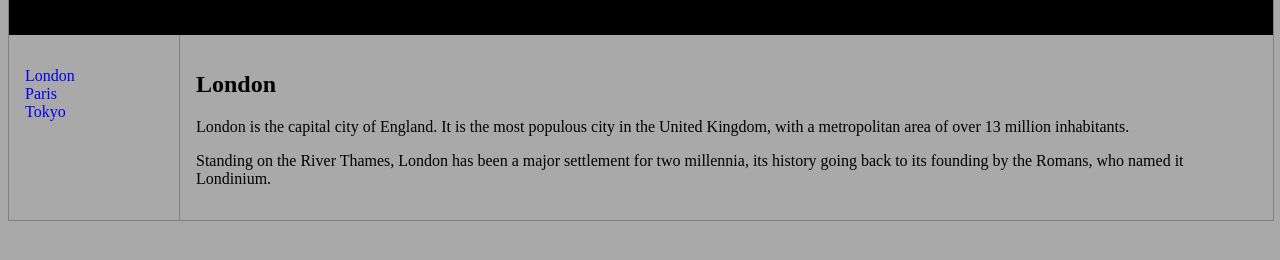
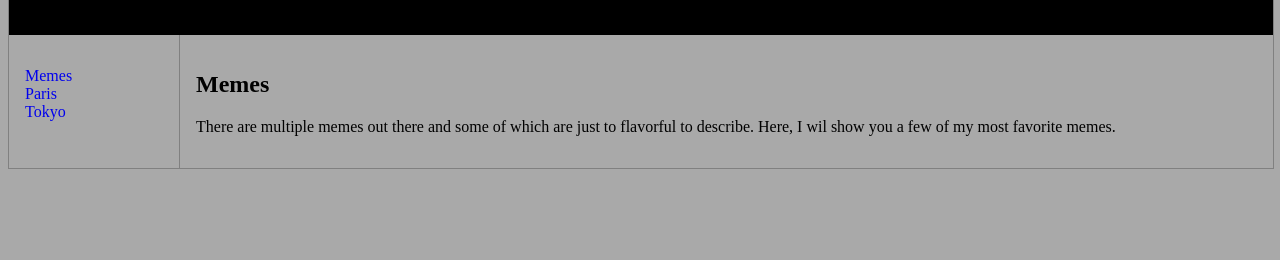
Before and after one commit to TonyGunk/TonyGunk.github.io, a plain HTML site: page index.html in a window 1280 px wide. Shown: the part 192-452 px from the top of the page. Drawn offline with Linux system fonts and the light colour scheme.

Commit message:
edited the content

```diff
--- a/index.html
+++ b/index.html
@@ -62,16 +62,15 @@ article {
 
 <nav>
   <ul>
-    <li><a href="#">London</a></li>
+    <li><a href="#">Memes</a></li>
     <li><a href="#">Paris</a></li>
     <li><a href="#">Tokyo</a></li>
   </ul>
 </nav>
 
 <article>
-  <h1>London</h1>
-  <p>London is the capital city of England. It is the most populous city in the  United Kingdom, with a metropolitan area of over 13 million inhabitants.</p>
-  <p>Standing on the River Thames, London has been a major settlement for two millennia, its history going back to its founding by the Romans, who named it Londinium.</p>
+  <h1>Memes</h1>
+  <p>There are multiple memes out there and some of which are just to flavorful to describe. Here, I wil show you a few of my most favorite memes.</p>
 </article>
 
   </div>
```
